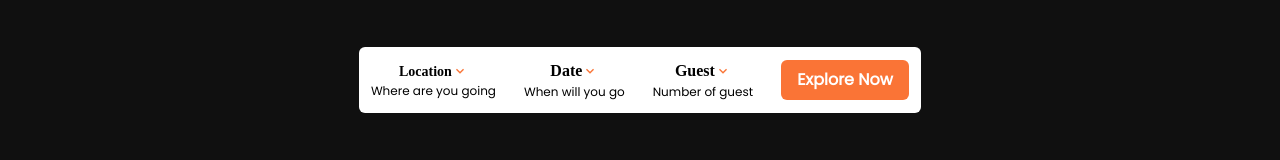
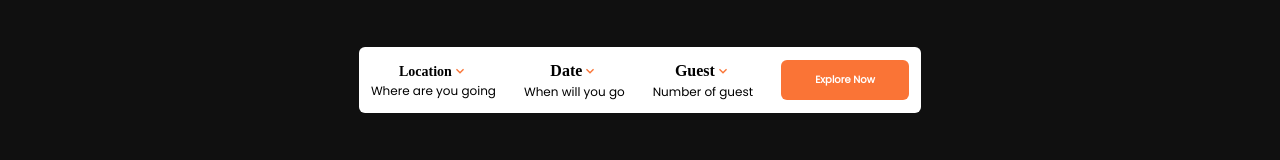
Before and after one commit to K-Josh/Travel_Agency, a React (Vite) app: page / in a window 1280 px wide. Shown: the part 450-610 px from the top of the page. Built offline with nearby package versions, Linux system fonts and the light colour scheme; a web font is replaced by a local one.

Commit message:
another deploy

```diff
--- a/src/components/Components.jsx
+++ b/src/components/Components.jsx
@@ -19,7 +19,7 @@ export const PageButton = () => {
   return (
     <>
        {/* buttons */}
-     <Button bg={'orange.orange'} w={{base:14, md:32}}  size={{base:'xs', md:'md'}} _hover={{bg:'orange.400'}} color={'white'} fontSize={'1'} ><p className='text-[8px]lg:text-[10px]'>Explore Now</p></Button>
+     <Button bg={'orange.orange'} w={{base:12, md:32}}  size={{base:'xs', md:'md'}} _hover={{bg:'orange.400'}} color={'white'} ><p className='text-[6px] lg:text-[10px]'>Explore Now</p></Button>
     </>
   )
 }
--- a/src/pages/Banner.jsx
+++ b/src/pages/Banner.jsx
@@ -13,7 +13,7 @@ const Banner = () => {
         <Flex direction={{ base: 'column', md: 'row' }} gap={{base:8, md:22}} alignItems={{base:'center', md:'center'}} className="lg:space-x-[5rem]" >
             <VStack alignItems={{base:'center', md:'flex-start'}} gap={{md:6}}>
                 <h1 className="font-bold lg:w-[26rem] lg:text-5xl w-[20rem] text-center lg:text-start text-xl lg:mb-0 mb-1 lg:leading-[3rem] ">Get Started your exciting <span className="text-primary-orange">journey</span> with us.</h1>
-                <Text w={'24rem'} mb={{base:2, md:6}} >
+                <Text w={{base:'20rem',md:'24rem'}} mb={{base:2, md:6}} >
                  <p className="text-[14px] text-center lg:text-start lg:text-[18px]">A Team of experienced tourism professionals will provide you with the best advice and tips for your desired place. </p>
                 </Text>
                 <Button color="orange.orange"  variant={'outline'} colorScheme="orange.orange">Discover Now</Button>
@@ -45,7 +45,7 @@ const Banner = () => {
       {/* ..... */}
         <Flex justifyContent={"center"} p={{base:2, md:8}} direction={{base:'column',md: 'row' }} >
           <Box bg={'white'} color={"black"} p={{base:2, md:3}}rounded={'md'}>
-             <Flex gap={{base:4, md:7}} alignItems={'center'} >
+             <Flex gap={{base:2, md:7}} alignItems={'center'} >
                 <Flex alignItems={"center"} direction={'column'} >
                  <Flex alignItems={"center"} >
                   <h1 className="font-bold text-[10px] lg:text-[14px] ">Location  </h1>
```
